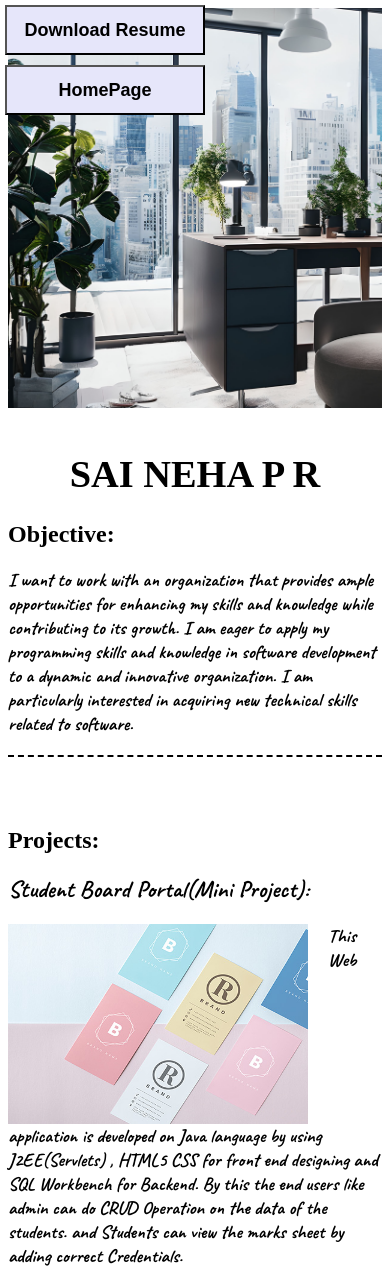
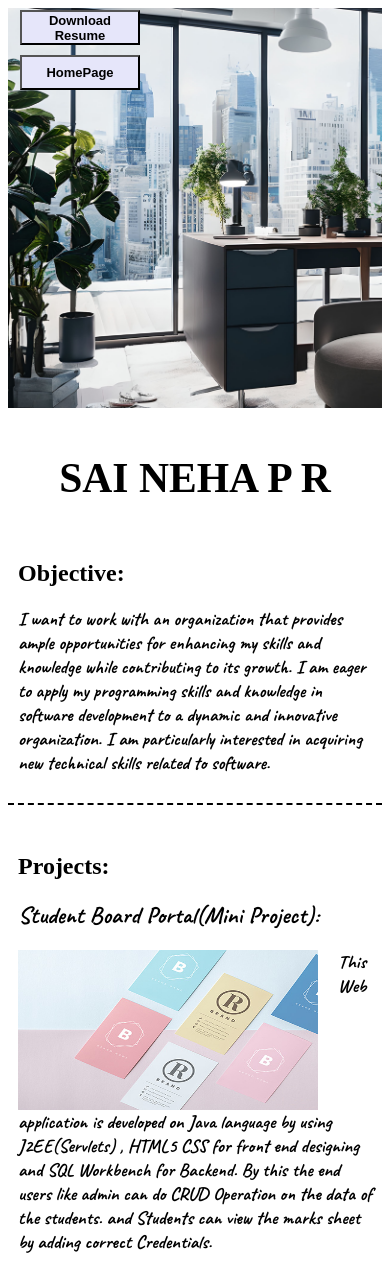
Before and after one commit to SAINEHAPR/portfolio4, a plain HTML site: page Assignment1/ProfilePage2.html in a window 390 px wide. Shown: the top 1271 px of the page. Drawn offline with Linux system fonts and the light colour scheme.

Commit message:
update portfolio4

```diff
--- a/Assignment1/ProfilePage.css
+++ b/Assignment1/ProfilePage.css
@@ -86,14 +86,14 @@ a{
     text-decoration: none;
 }
 a:hover{
-    color: darkgreen;
+    color: blue;
 }
 #resname{
     font-size: larger;
 }
 
 
-#button1{
+.button1{
     width:200px;
     height: 50px;
     background-color:lavender;
@@ -106,13 +106,13 @@ a:hover{
     left:5px;
     /* margin-top: 10px; */
 }
-#button1:hover{
+.button1:hover{
     background-color: black;
     color: white;
     font-weight: bolder;
     border: 2px white solid;
 }
-#button3{
+.button3{
     width:200px;
     height: 50px;
     background-color:lavender;
@@ -125,18 +125,29 @@ a:hover{
     left:5px;
     /* margin-top: 10px; */
 }
-#button3:hover{
+.button3:hover{
     background-color: black;
     color: white;
     font-weight: bolder;
     border: 2px white solid;
 }
+/* Buttons Responsiveness --------------------------------------------------*/
+.button1, .button3 {
+    position: fixed;
+    top: 5px;
+    left: 5px;
+    z-index: 100;
+}
 
+.button3 {
+    top: 65px;
+}
 /* HOME PAGE --------------------------------------------------------------------*/
 .homepage{
-    background-image: url(./placeholder-images/bg-home-office-studio.jpg);
+    background-image: url(./placeholder-images/bg-coffee-shop.jpg);
     margin: 0;
     display:flex;
+    /* background-color: rgba(0, 0, 0, 0.5); */
     flex-direction: column;
     /* opacity: 0.5; */
 }
@@ -157,7 +168,7 @@ a:hover{
     word-break: break-word;
     padding: 50px;
 }
-#button2{
+.button2{
     width:200px;
     height: 50px;
     background-color:lavender;
@@ -166,7 +177,7 @@ a:hover{
     cursor: pointer;
     font-weight: bolder;
 }
-#button2:hover{
+.button2:hover{
     background-color: black;
     color: white;
     font-weight: bolder;
@@ -212,14 +223,151 @@ a:hover{
     float:left;
     margin-right:20px;
 }
-/* Work Experience-------------- */
-.work-item{
-    display: grid;
-    margin: 30px 0;
+
+
+
+
+/* Media Queries for Responsiveness -------------------------------*/
+@media screen and (max-width: 1100px) {
+    .button1 {
+        position: absolute;
+        top: 20px;
+        left: 20px;
+    }
+    .button3 {
+        position: absolute;
+        top: 80px;
+        left: 20px;
+    }
+
+    #resname {
+        font-size: 2rem;
+        text-align: center;
+    }
+
+    /* Resume Sections */
+    .resume-section {
+        padding: 10px;
+    }
+
+    .project-item {
+        display: block;
+        margin-bottom: 20px;
+    }
+
+    .projectImage {
+        width: 100%;
+        height: auto;
+    }
+
+    .socials {
+        display: flex;
+        flex-wrap: wrap;
+        justify-content: center;
+    }
 }
-.work-details{
+
+@media screen and (max-width: 768px) {
+    /* Button Responsiveness */
+    .button1, .button3 {
+        width: 150px;
+        height: 40px;
+        font-size: medium;
+        top: 10px;
+    }
+    .button3 {
+        top: 55px;
+    }
+
+    /* Main Resume Layout */
+    #resname {
+        font-size: 1.5rem;
+    }
+
+    .resume-section {
+        padding: 20px;
+        margin: 10px 0;
+    }
+
+    .project-item {
+        display: block;
+        margin-bottom: 15px;
+    }
+
+    .projectImage {
+        width: 100%;
+        height: auto;
+    }
+
+    /* Socials List */
+    .socials {
+        justify-content: space-around;
+    }
+}
+
+@media screen and (max-width: 480px) {
+    /* Button Responsiveness */
+    .button1, .button3 {
+        width: 120px;
+        height: 35px;
+        font-size: small;
+    }
+
+    /* Resume Name */
+    #resname {
+        font-size: 1.3rem;
+    }
+
+    /* Resume Sections */
+    .resume-section {
+        padding: 10px;
+        margin: 8px 0;
+    }
+
+    /* Projects Section */
+    .project-item {
+        margin-bottom: 10px;
+    }
+
+    .projectImage {
+        width: 100%;
+        height: auto;
+    }
+
+    /* Socials List */
+    .socials {
+        display: flex;
+        flex-wrap: wrap;
+        justify-content: center;
+    }
+}
+
+@media screen and (max-width: 320px) {
+    /* Button Responsiveness */
+    .button1, .button3 {
+        width: 100px;
+        height: 30px;
+        font-size: small;
+    }
+
+    /* Resume Name */
+    #resname {
+        font-size: 1.2rem;
+    }
+
+    /* Resume Sections */
+    .resume-section {
+        padding: 5px;
+    }
+
+    .project-item {
+        margin-bottom: 8px;
+    }
 
 }
-.work-summary{
-
+@media screen and (max-width: 550px) {
+    .projectImage{
+        width: 10rem;
+        height: 10rem;
+    }
 }
--- a/Assignment1/ProfilePage2.html
+++ b/Assignment1/ProfilePage2.html
@@ -13,8 +13,8 @@
 
 
     <header></header>
-    <a href="./SaiNehaPR_Ressume_TCS.pdf" download="SaiNehaPR_Ressume_TCS"><button type="submit" id="button1">Download Resume</button></a><br>
-    <a href="./index.html"><button id="button3">HomePage</button></a>
+    <a href="./SaiNehaPR_Ressume_TCS.pdf" download="SaiNehaPR_Ressume_TCS"><button type="submit" class="button1">Download Resume</button></a><br>
+    <a href="./index.html"><button class="button3">HomePage</button></a>
     <!-- <img src="./resumeimage.jpeg" width="1500px" height="400px"> -->
     <main>
     <center id="resname"><h1>SAI NEHA P R</h1></center>
@@ -65,6 +65,7 @@
 <li>JDBC</li></ul></h3></section>
 </main>
 <footer class="footer">
+    <div class="item item1">
     <!-- <button type="submit" id="contact"><img src="./instagram.jpeg" alt="instagram account"><a href=""></a></button>
     <button type="submit"><img src="./linkdin.png" alt="linkedIn account"><a href="https://www.linkedin.com/in/sainehapr/"></a></button> -->
     <pre>
@@ -72,7 +73,7 @@
     Contact Number:   +919611989651
     Email-Id:   sainehapr.1si23mc043@gmail.com
     LinkedIn:  <a href="https://www.linkedin.com/in/sainehapr/"> https://www.linkedin.com/in/sainehapr/</a>
-    </pre>
+    </pre></div><div class="item item2">
     <ul class="socials"><li>
     <a href="https://x.com/?lang=en" target="_blank" ><img src="./placeholder-images/icon-logo-twitter.png" alt="" class="logo1" id="first"></a>
             </li><li>
@@ -83,7 +84,7 @@
               <a href="https://www.youtube.com/" target="_blank" ><img src="./placeholder-images/icon-logo-youtube.png" alt="" class="logo4"></a>
              </li><li>
               <a href="https://www.instagram.com/" target="_blank" ><img src="./placeholder-images/icon-logo-instagram.png" class="logo5"></a>
-  </li></ul>
+  </li></ul></div>
             </footer>
 </body>
 </html>
```
Also changed, not shown: Assignment1/index.html (+1 -1 lines).
